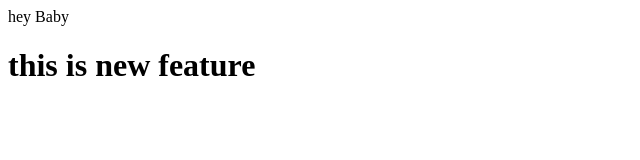
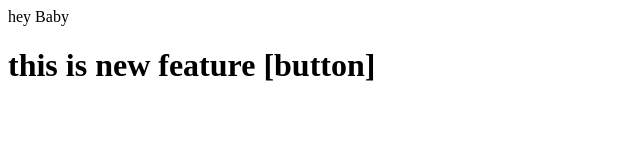
Before and after one commit to Juhimaru21/localrepo, a plain HTML site: page index.html in a window 1280 px wide. Shown: the whole page, without its empty margins (0-640 px from the left). Drawn offline with Linux system fonts and the light colour scheme.

```diff
--- a/index.html
+++ b/index.html
@@ -1,2 +1,2 @@
 <p>hey Baby</p>
-<h1>this is new feature</h1>
+<h1>this is new feature [button]</h1>
```
